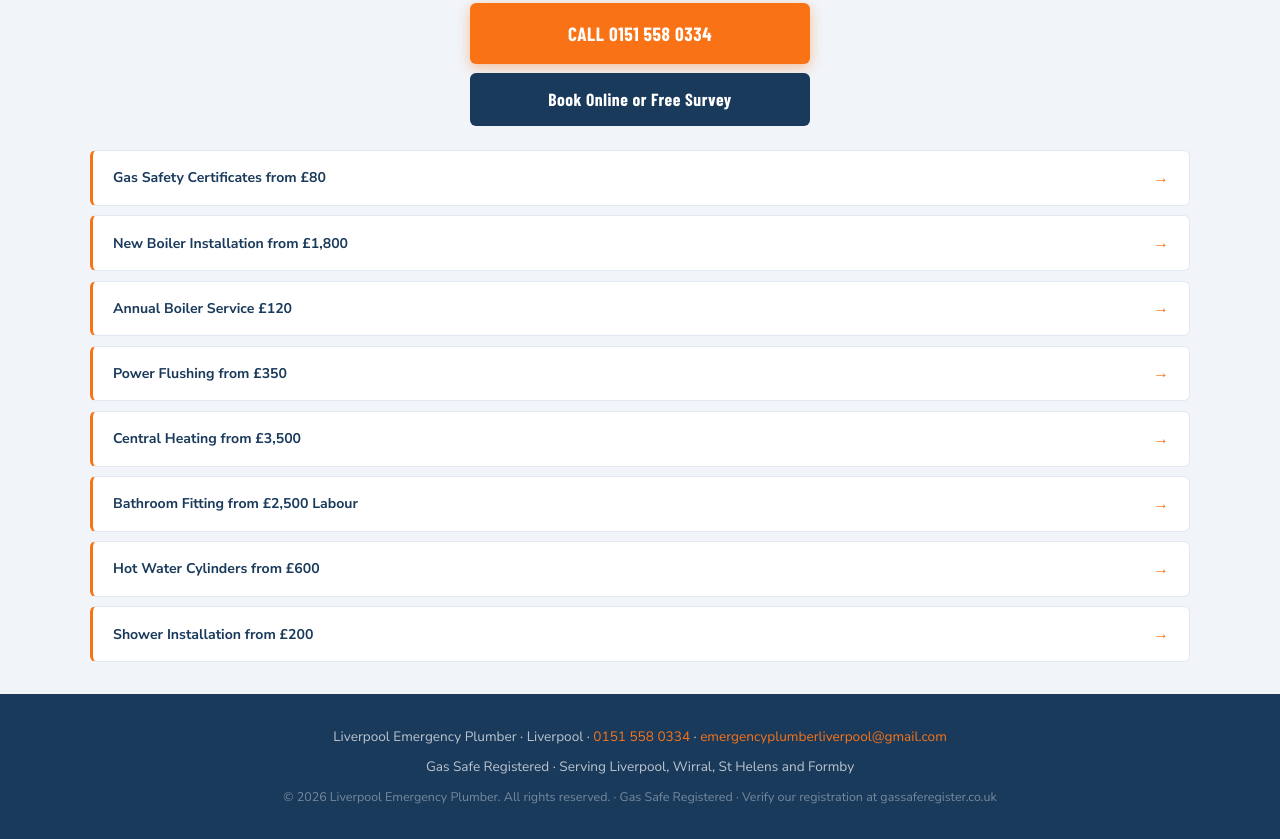
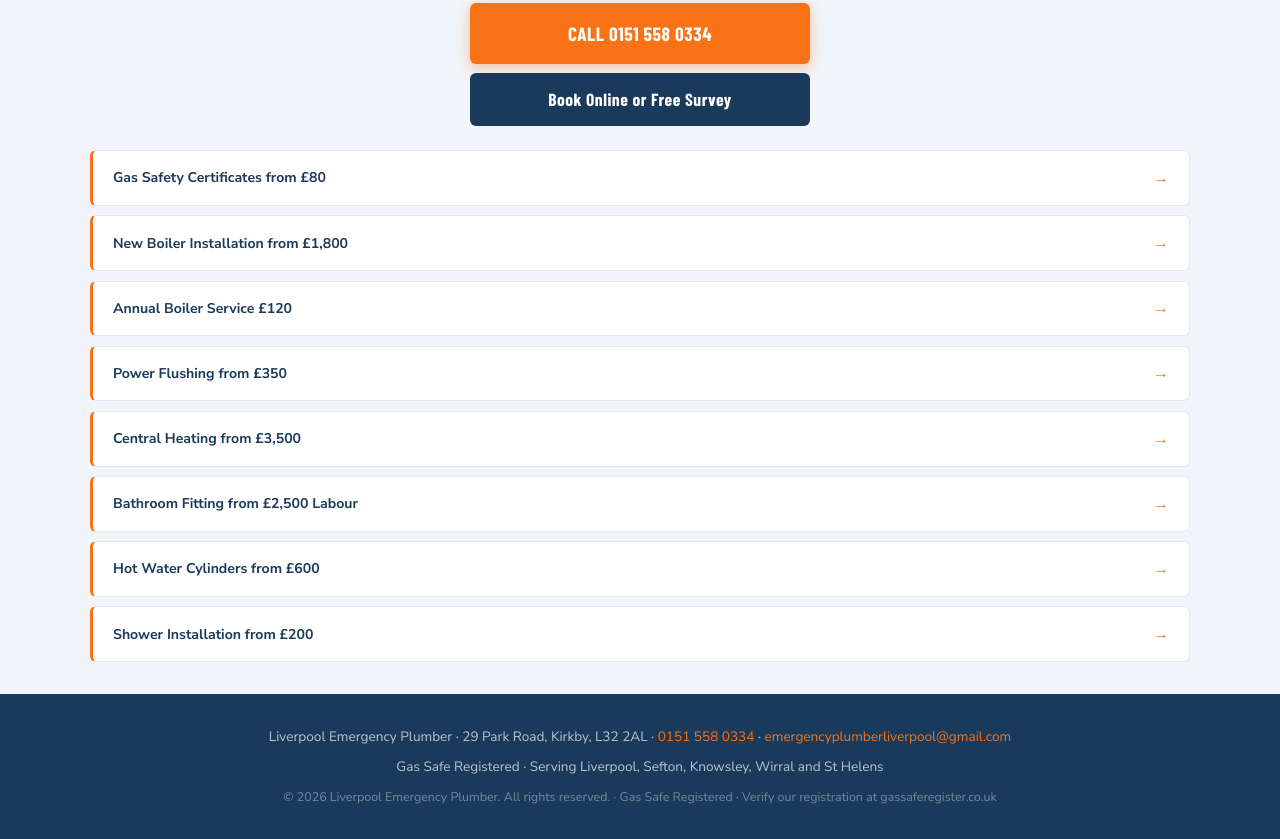
Before and after one commit to idealelectricalsolution-wq/ideal-plumbing-site, an Astro site: page /blog in a window 1280 px wide. Shown: the part 4403-5242 px from the top of the page. Built offline with nearby package versions, Linux system fonts and the light colour scheme; Astro itself is replaced by a stand-in of ours; a web font is replaced by a local one.

Commit message:
Footer accuracy fixes: correct coverage list to Liverpool/Sefton/Knowsley/Wirral/St Helens, add Kirkby business address sitewide for local SEO NAP signal

```diff
--- a/src/layouts/BaseLayout.astro
+++ b/src/layouts/BaseLayout.astro
@@ -1102,8 +1102,8 @@ const canonicalURL = canonical ?? new URL(Astro.url.pathname.replace(/\.html$/,
   <!-- FOOTER -->
   <footer class="site-footer">
     <div class="container">
-      <p>Liverpool Emergency Plumber · Liverpool · <a href="tel:0151 558 0334">0151 558 0334</a> · <a href="mailto:emergencyplumberliverpool@gmail.com">emergencyplumberliverpool@gmail.com</a></p>
-      <p style="margin-top:0.5rem;">Gas Safe Registered · Serving Liverpool, Wirral, St Helens and Formby</p>
+      <p>Liverpool Emergency Plumber · 29 Park Road, Kirkby, L32 2AL · <a href="tel:0151 558 0334">0151 558 0334</a> · <a href="mailto:emergencyplumberliverpool@gmail.com">emergencyplumberliverpool@gmail.com</a></p>
+      <p style="margin-top:0.5rem;">Gas Safe Registered · Serving Liverpool, Sefton, Knowsley, Wirral and St Helens</p>
       <p style="margin-top:0.5rem;font-size:0.78rem;color:rgba(255,255,255,0.4);">&copy; 2026 Liverpool Emergency Plumber. All rights reserved. · <a href="https://www.gassaferegister.co.uk" target="_blank" rel="noopener" style="color:rgba(255,255,255,0.4);">Gas Safe Registered</a> · Verify our registration at gassaferegister.co.uk</p>
     </div>
   </footer>
```
